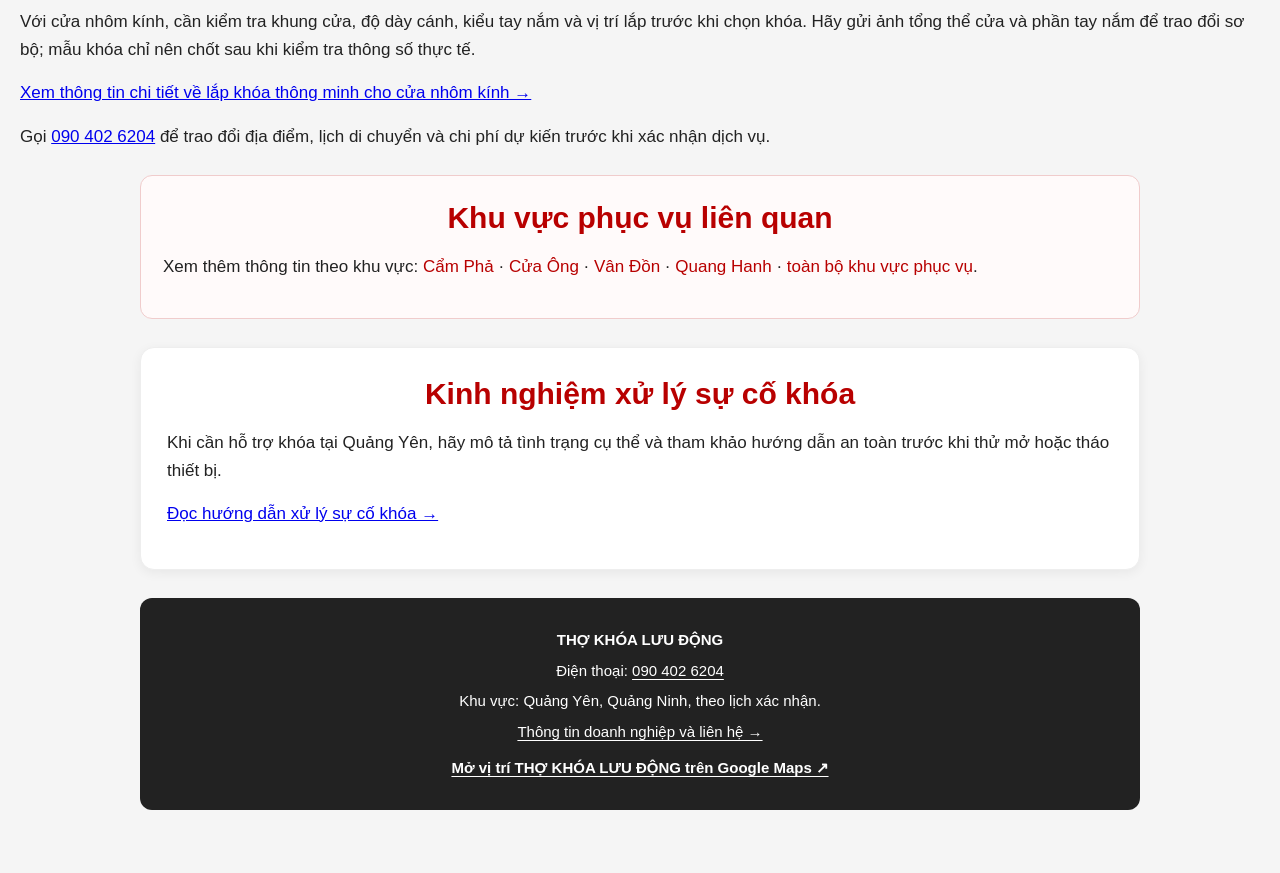
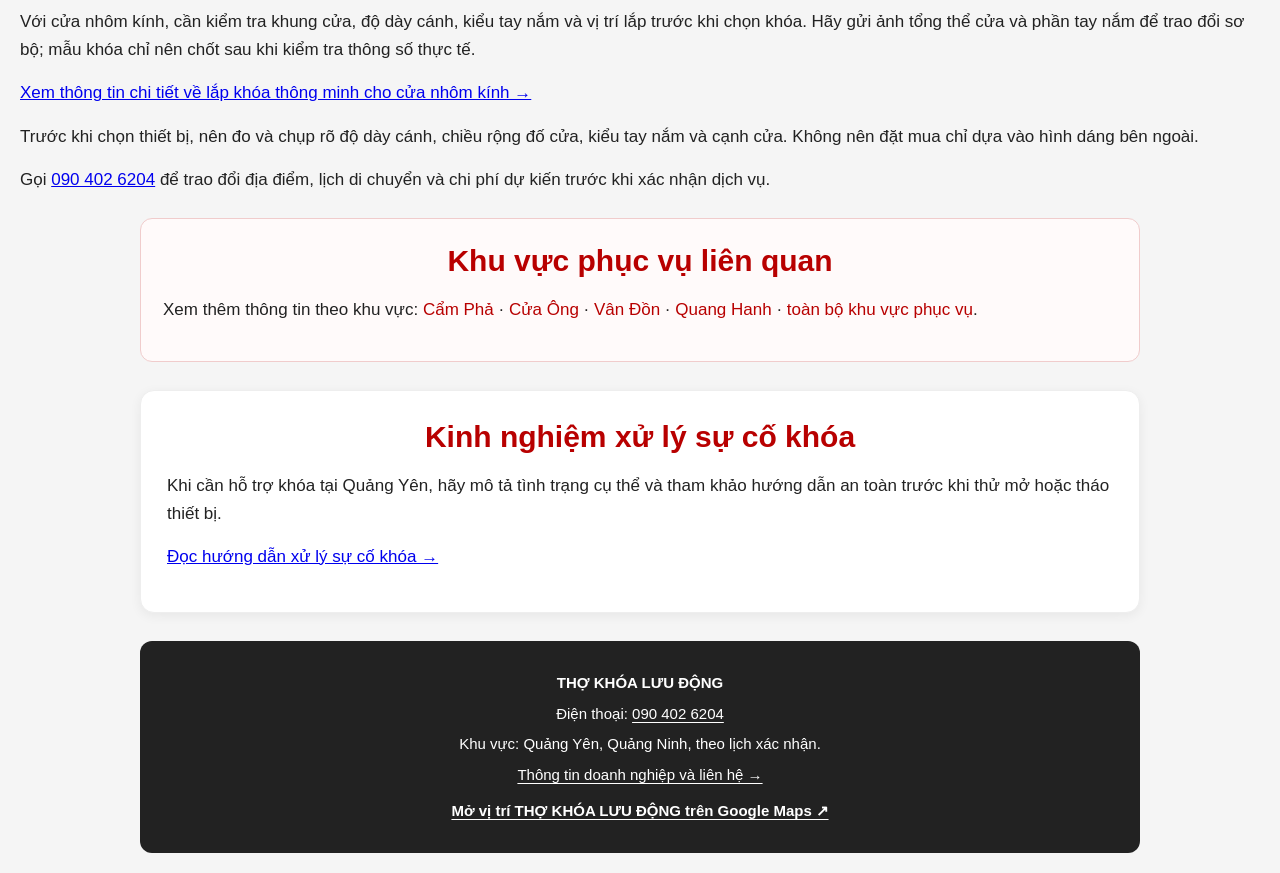
Before and after one commit to autokey8386-lang/tho-khoa-luu-dong, a plain HTML site: page tho-khoa-quang-yen.html in a window 1280 px wide. Shown: the part 2880-3753 px from the top of the page. Before the commit the page ends 3710 px from the top, so only its background shows below. Drawn offline with Linux system fonts and the light colour scheme.

Commit message:
Improve local service guidance and internal links

```diff
--- a/tho-khoa-quang-yen.html
+++ b/tho-khoa-quang-yen.html
@@ -151,6 +151,7 @@
         <h2>Lắp khóa thông minh cho cửa nhôm kính tại Quảng Yên</h2>
         <p>Với cửa nhôm kính, cần kiểm tra khung cửa, độ dày cánh, kiểu tay nắm và vị trí lắp trước khi chọn khóa. Hãy gửi ảnh tổng thể cửa và phần tay nắm để trao đổi sơ bộ; mẫu khóa chỉ nên chốt sau khi kiểm tra thông số thực tế.</p>
         <p><a href="lap-dat-khoa-thong-minh-cua-nhom-kinh-cam-pha.html">Xem thông tin chi tiết về lắp khóa thông minh cho cửa nhôm kính →</a></p>
+        <p>Trước khi chọn thiết bị, nên đo và chụp rõ độ dày cánh, chiều rộng đố cửa, kiểu tay nắm và cạnh cửa. Không nên đặt mua chỉ dựa vào hình dáng bên ngoài.</p>
         <p>Gọi <a href="tel:0904026204">090 402 6204</a> để trao đổi địa điểm, lịch di chuyển và chi phí dự kiến trước khi xác nhận dịch vụ.</p>
     </section>
     <section class="related-areas" aria-labelledby="related-area-links-title">
```
